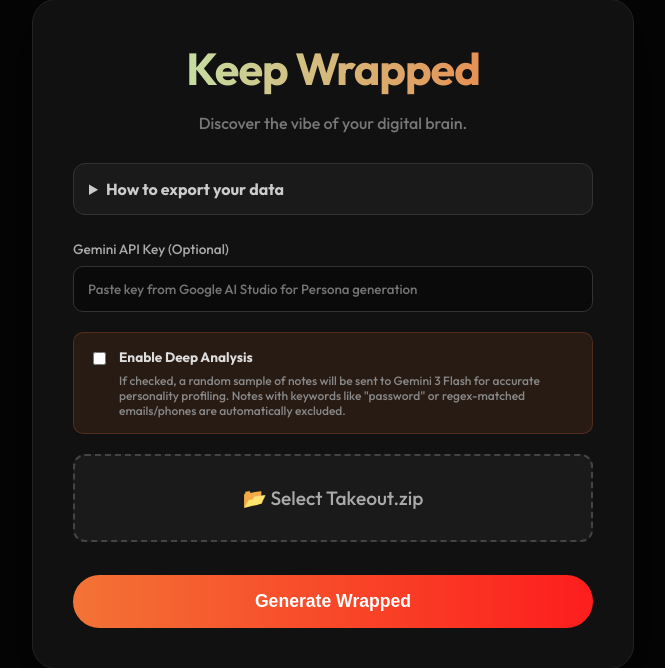
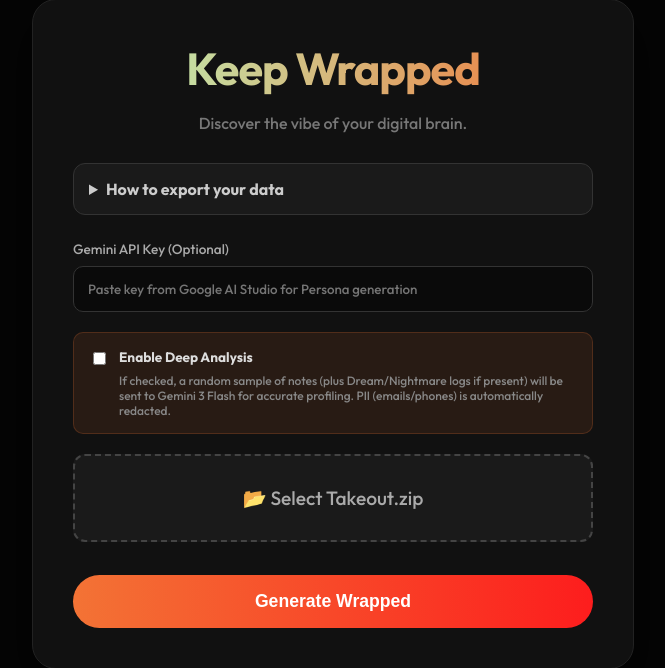
Before and after one commit to UnbuiltAlmond8/GoogleKeepWrapped, a Flask app: page / in a window 1280 px wide. Shown: the part 66-734 px from the top of the page, without its empty margins (307-972 px from the left). Run offline with Flask 3, Linux system fonts and the light colour scheme.

Commit message:
Update index.html

```diff
--- a/templates/index.html
+++ b/templates/index.html
@@ -59,7 +59,7 @@
                 <input type="checkbox" name="share_content" id="share_content">
                 <div>
                     <p><b>Enable Deep Analysis</b></p>
-                    <small>If checked, a random sample of notes will be sent to Gemini 3 Flash for accurate personality profiling. Notes with keywords like "password" or regex-matched emails/phones are automatically excluded.</small>
+                    <small>If checked, a random sample of notes (plus Dream/Nightmare logs if present) will be sent to Gemini 3 Flash for accurate profiling. PII (emails/phones) is automatically redacted.</small>
                 </div>
             </div>
 
```
